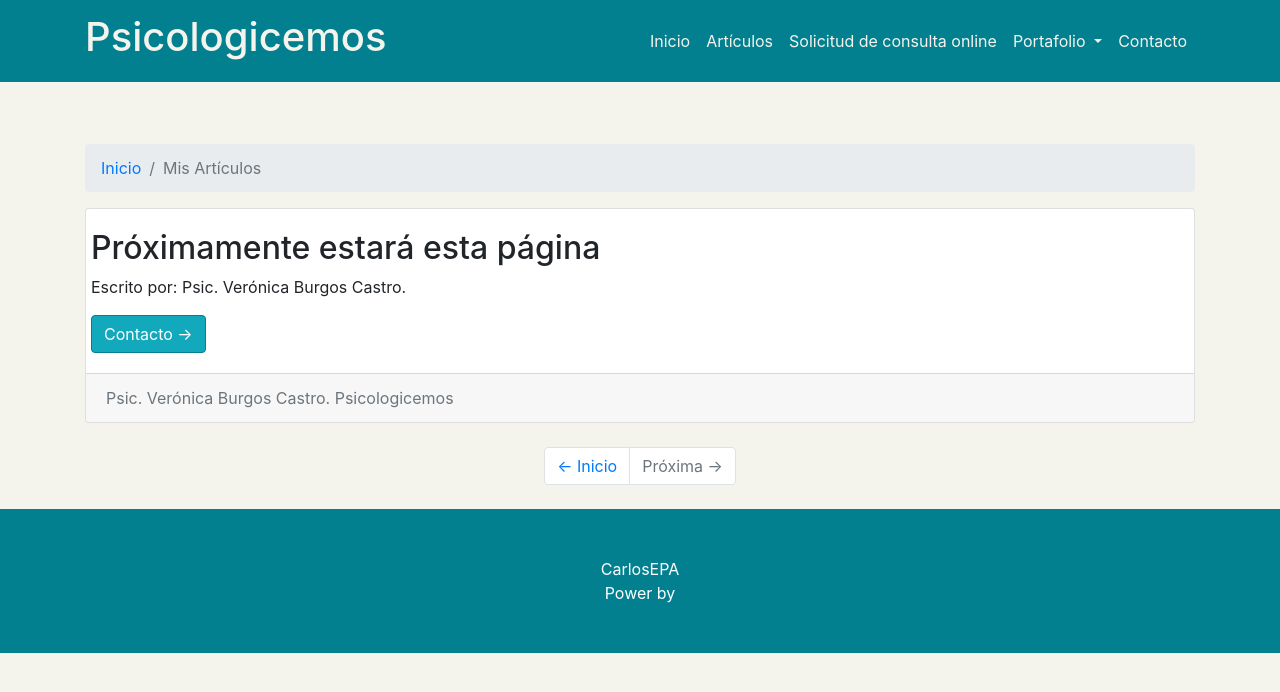
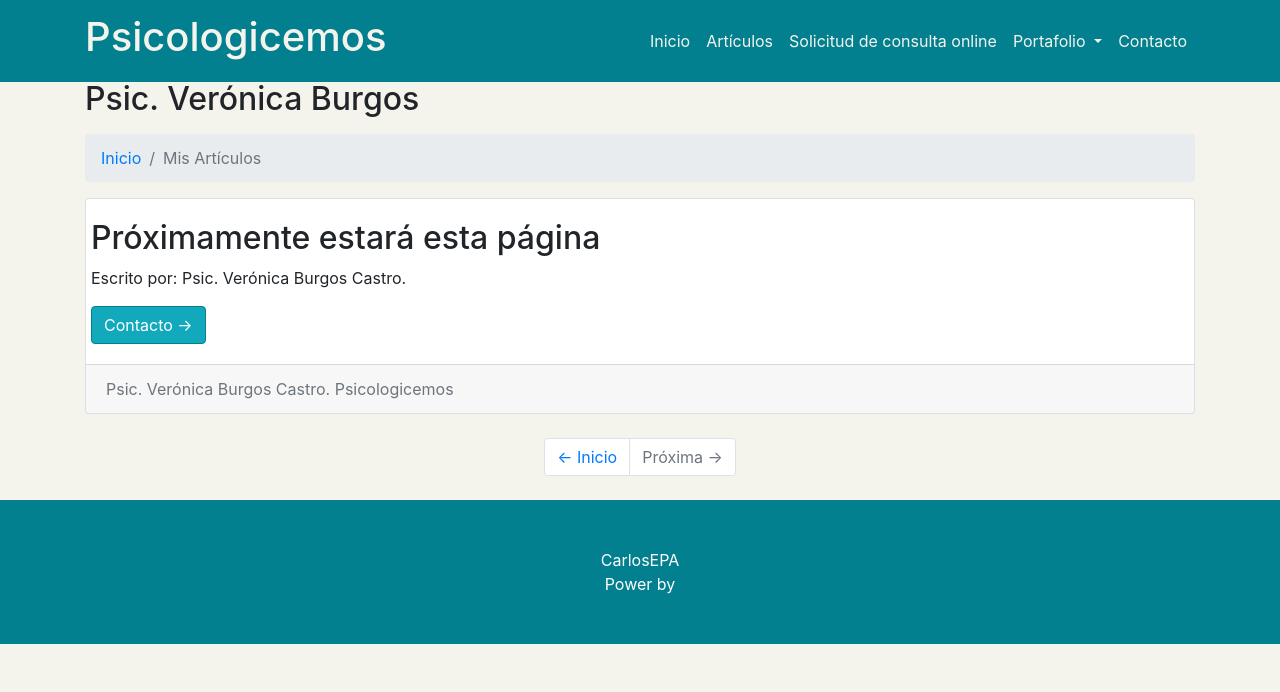
Before and after one commit to carlosepa/psicologicemos, a plain HTML site: page Canciones.html in a window 1280 px wide. Drawn offline with Linux system fonts and the light colour scheme.

Commit message:
Encontré en canciones el <h1> que me decías tienes razón

```diff
--- a/Canciones.html
+++ b/Canciones.html
@@ -66,9 +66,8 @@
     <div class="container">
 
         <!-- Page Heading/Breadcrumbs -->
-        <h1 class="mt-4 mb-3">Blog Home Two
-            <small>Subheading</small>
-        </h1>
+        <h2 class="mt-4 mb-3">Psic. Verónica Burgos
+        </h2>
 
         <ol class="breadcrumb">
             <li class="breadcrumb-item">
```
